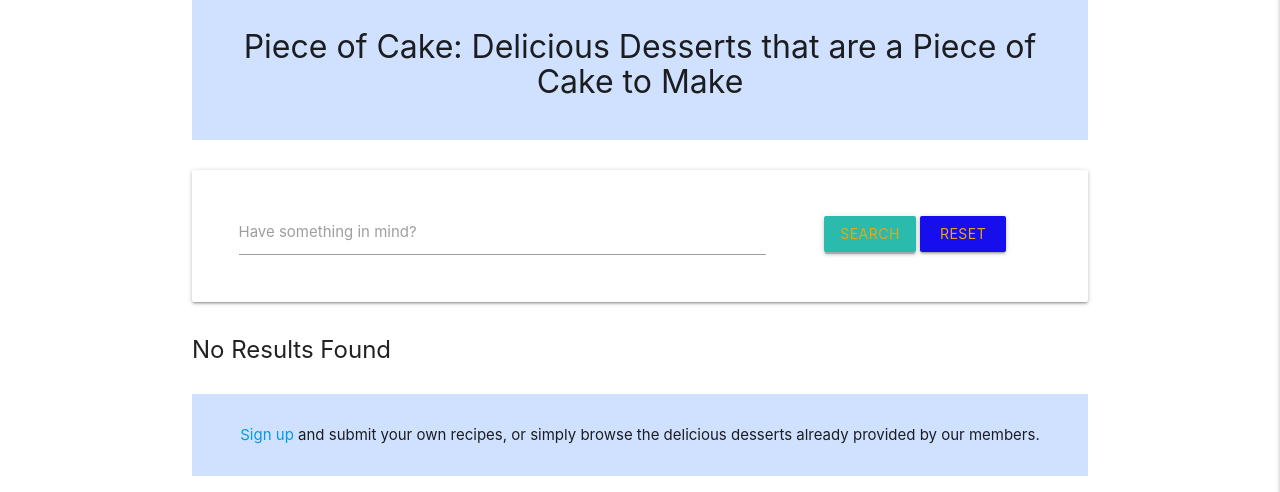
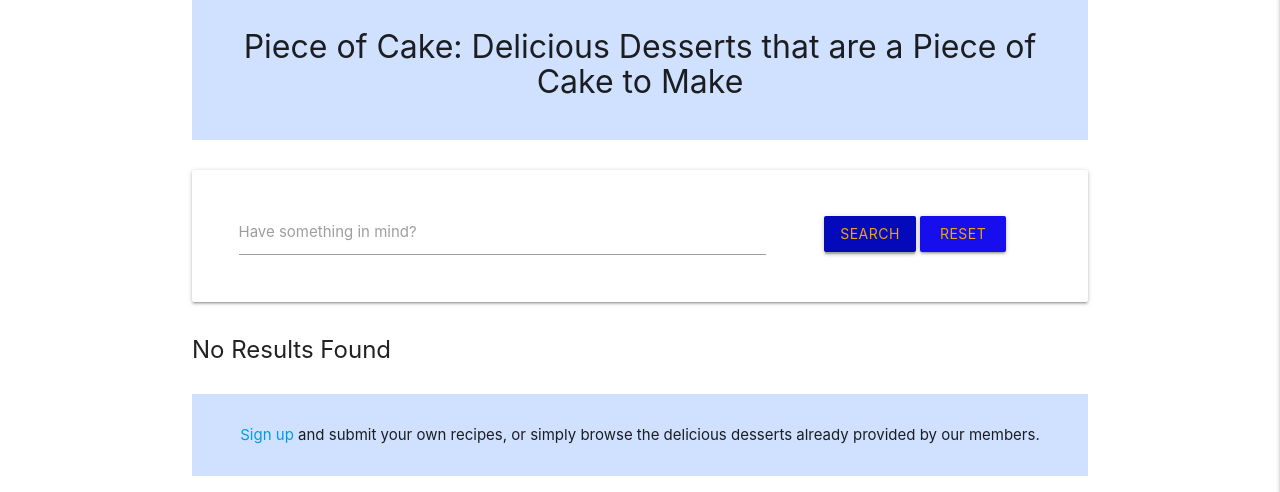
Before and after one commit to JimEv87/MS3, a Flask app: page /search in a window 1280 px wide, with the pointer over the restyled element. Shown: the part 181-673 px from the top of the page. Run offline with Flask 2, Linux system fonts and the light colour scheme; data that the repository does not hold is empty; some libraries are stand-ins or nearby versions.

Commit message:
search buttons hover colour updated

```diff
--- a/static/css/style.css
+++ b/static/css/style.css
@@ -67,6 +67,10 @@ h3 {
     margin-bottom: 3px;
 }
 
+.search-btns:hover {
+    background-color: #040aba;
+}
+
 .slide-dishname {
     text-decoration: none;
     text-transform: capitalize;
```
